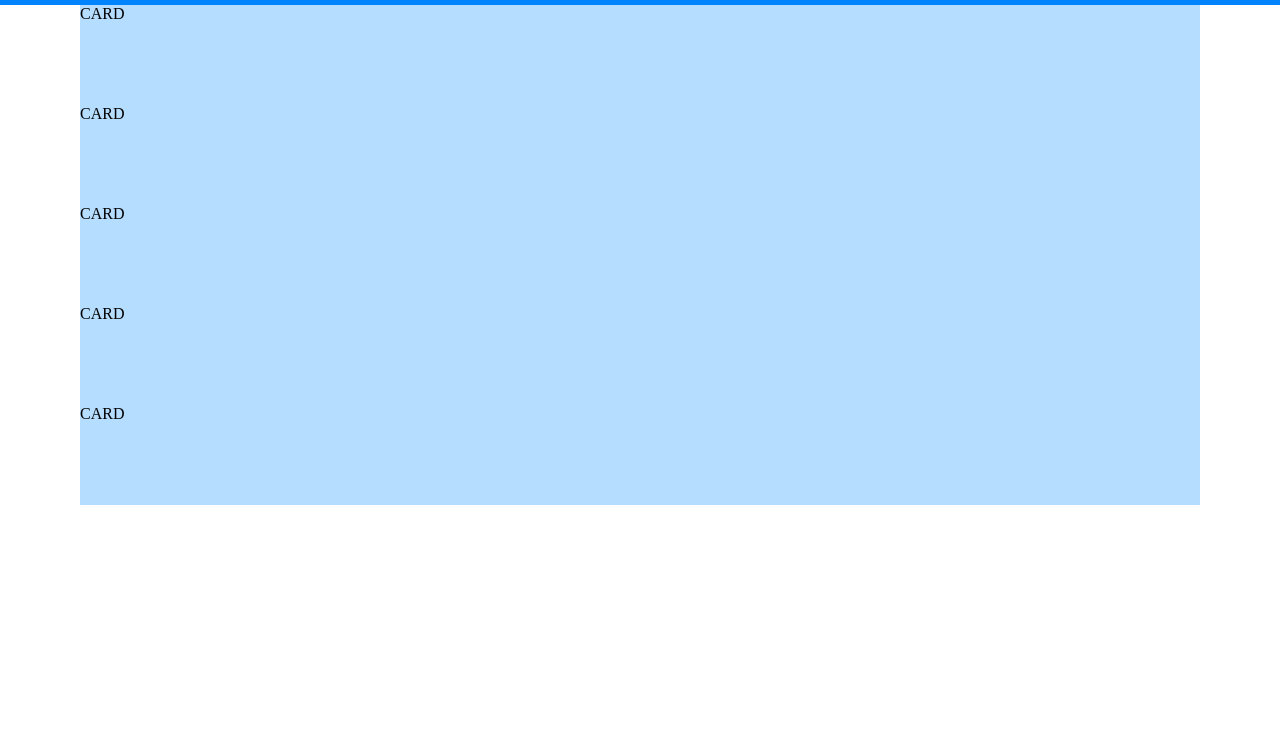
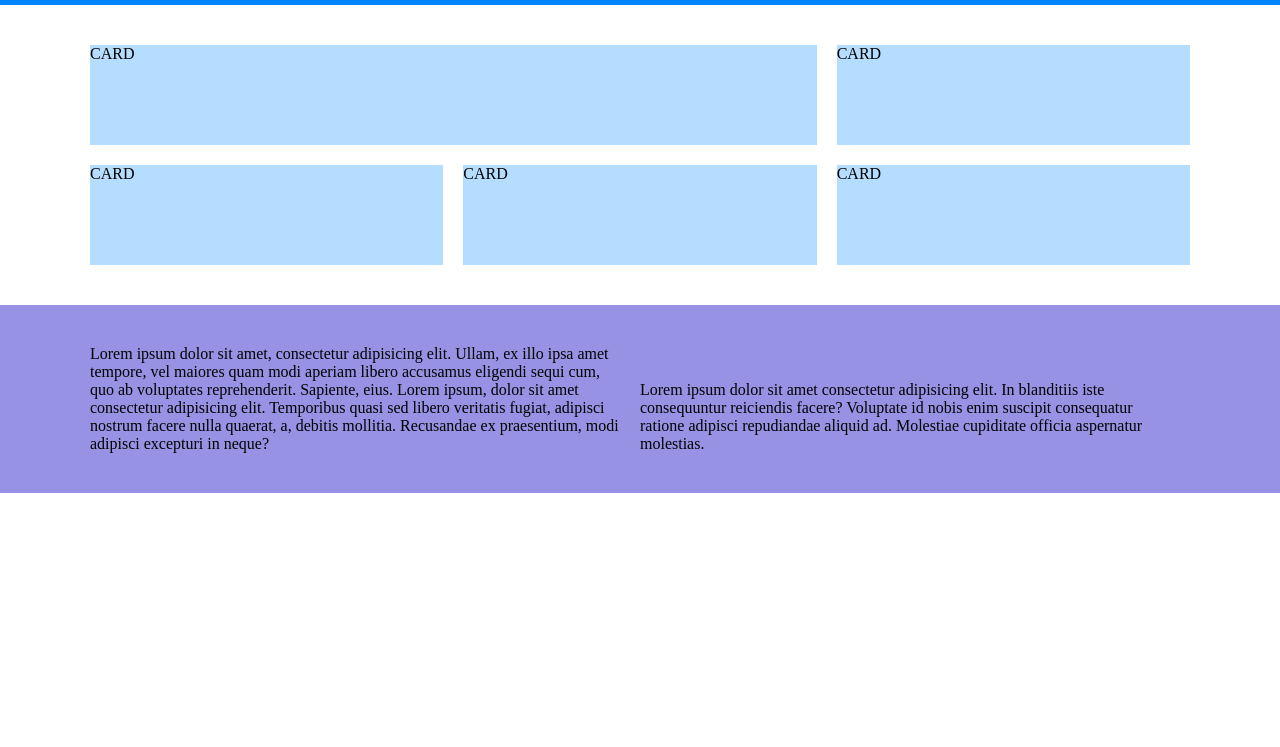
Before and after one commit to Skiotto93/htmlcss-responsive-layout, a plain HTML site: page index.html in a window 1280 px wide. Shown: the part 53-800 px from the top of the page. Drawn offline with Linux system fonts and the light colour scheme.

Commit message:
Aggiunto scheletro 2 sezione

```diff
--- a/css/style.css
+++ b/css/style.css
@@ -19,8 +19,7 @@
 --------------*/
 .container {
     max-width: 71.25rem;
-    padding-left: .625rem;
-    padding-right: .625rem;
+    padding: 0 1.25rem;
     margin: auto;
 }
 
@@ -31,6 +30,8 @@
 .row {
     display: flex;
     flex-wrap: wrap;
+    margin-left: -0.625rem;
+    margin-right: -0.625rem;
 }
 
 .space-between {
@@ -39,6 +40,12 @@
 .list-inline {
     display: flex;
     list-style: none;
+}
+.col {
+    padding: 0 .625rem;
+}
+section {
+    padding: 1.875rem 0;
 }
 /*--------------
     HEADER
@@ -53,7 +60,7 @@ header {
     display: none;
 }
 
-@media screen and (min-width: 768px) {
+@media screen and (min-width: 992px) {
     .hamburger {
         display: none;
     }
@@ -71,10 +78,38 @@ header {
 }
 .highlights .col {
     width: 100%;
+    margin: .625rem 0;
 }
 .highlights .card-debug {
     margin: auto;
 }
+@media screen and (min-width:768px) {
+    .highlights .col {
+        width: calc(100% / 3);
+    }
+    .highlights .col:first-child {
+        width: calc((100% / 3) * 2);
+    }
+}
+  /*Strategic*/
+.strategic {
+    background-color: var(--secondary-color);
+}
+
+.strategic .col {
+    width: 100%;
+    margin: .625rem 0;
+}
+@media screen and (min-width: 992px) {
+    .strategic .col {
+        width: calc(100% / 2 - 0.625rem);
+    }
+    .strategic .row:last-child {
+        align-items: flex-end;
+    }
+}
+  /*Who we are*/
+
 /*--------------
     FOOTER
 --------------*/
--- a/index.html
+++ b/index.html
@@ -26,6 +26,7 @@
             </div>
         </header>
         <main>
+            <!--Inizio 1 sezione-->
             <section class="highlights">
                 <div class="container">
                     <div class="row">
@@ -47,6 +48,30 @@
                     </div>
                 </div>
             </section>
+            <!--/ 1 sezione-->
+            <!--Inizio 2 sezione-->
+            <section class="strategic">
+                <div class="container">
+                    <div class="row">
+                        <div class="col">
+                            Lorem ipsum dolor sit amet, consectetur adipisicing elit. Ullam, ex illo ipsa amet tempore, vel maiores quam modi aperiam libero accusamus eligendi sequi cum, quo ab voluptates reprehenderit. Sapiente, eius.
+                            Lorem ipsum, dolor sit amet consectetur adipisicing elit. Temporibus quasi sed libero veritatis fugiat, adipisci nostrum facere nulla quaerat, a, debitis mollitia. Recusandae ex praesentium, modi adipisci excepturi in neque?
+                        </div>
+                        <div class="col">
+                            Lorem ipsum dolor sit amet consectetur adipisicing elit. In blanditiis iste consequuntur reiciendis facere? Voluptate id nobis enim suscipit consequatur ratione adipisci repudiandae aliquid ad. Molestiae cupiditate officia aspernatur molestias.
+                        </div>
+                    </div>
+                </div>
+            </section>
+            <!--/ 2 sezione-->
+            <!--Inizio 3 sezione-->
+            <section class="whoweare">
+                <div class="container">
+                    <div class="row">
+
+                    </div>
+                </div>
+            </section>
         </main>
         <footer></footer>
     </body>
```
